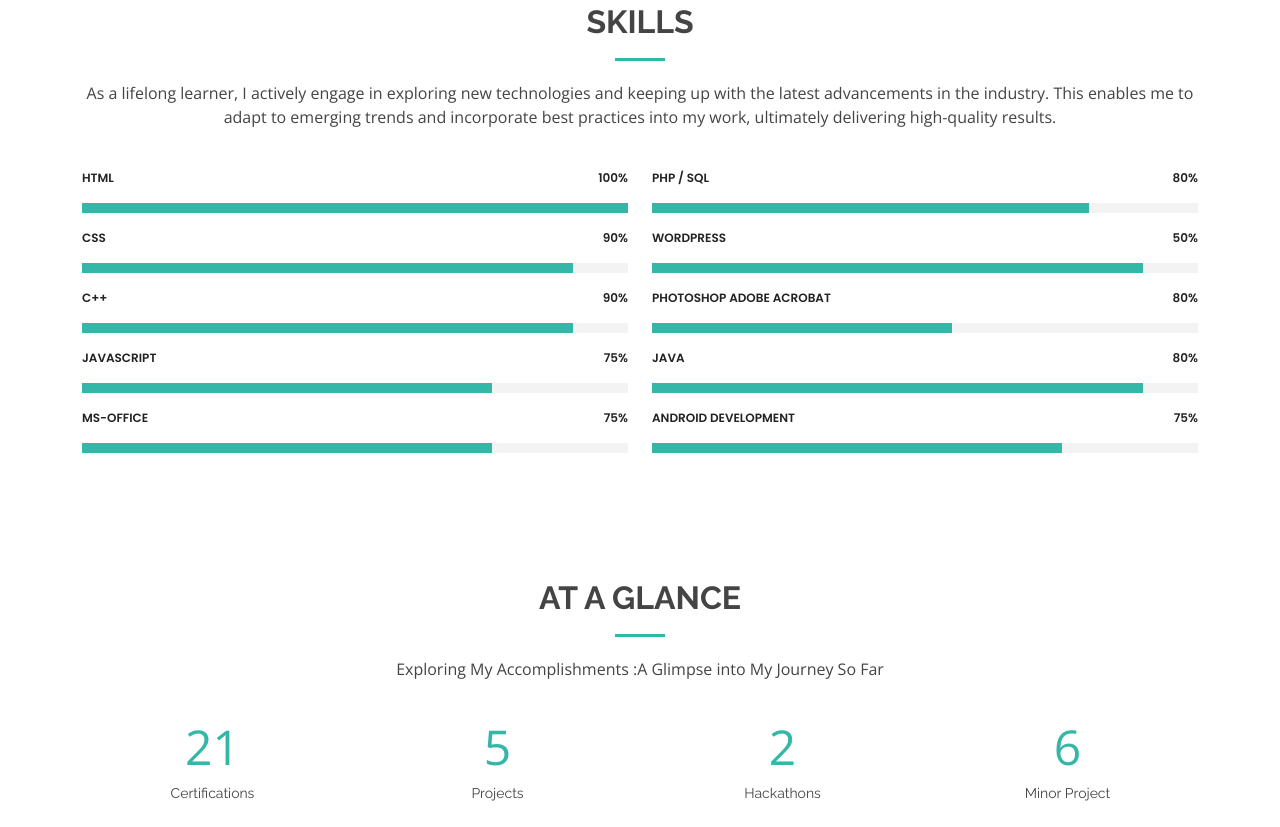
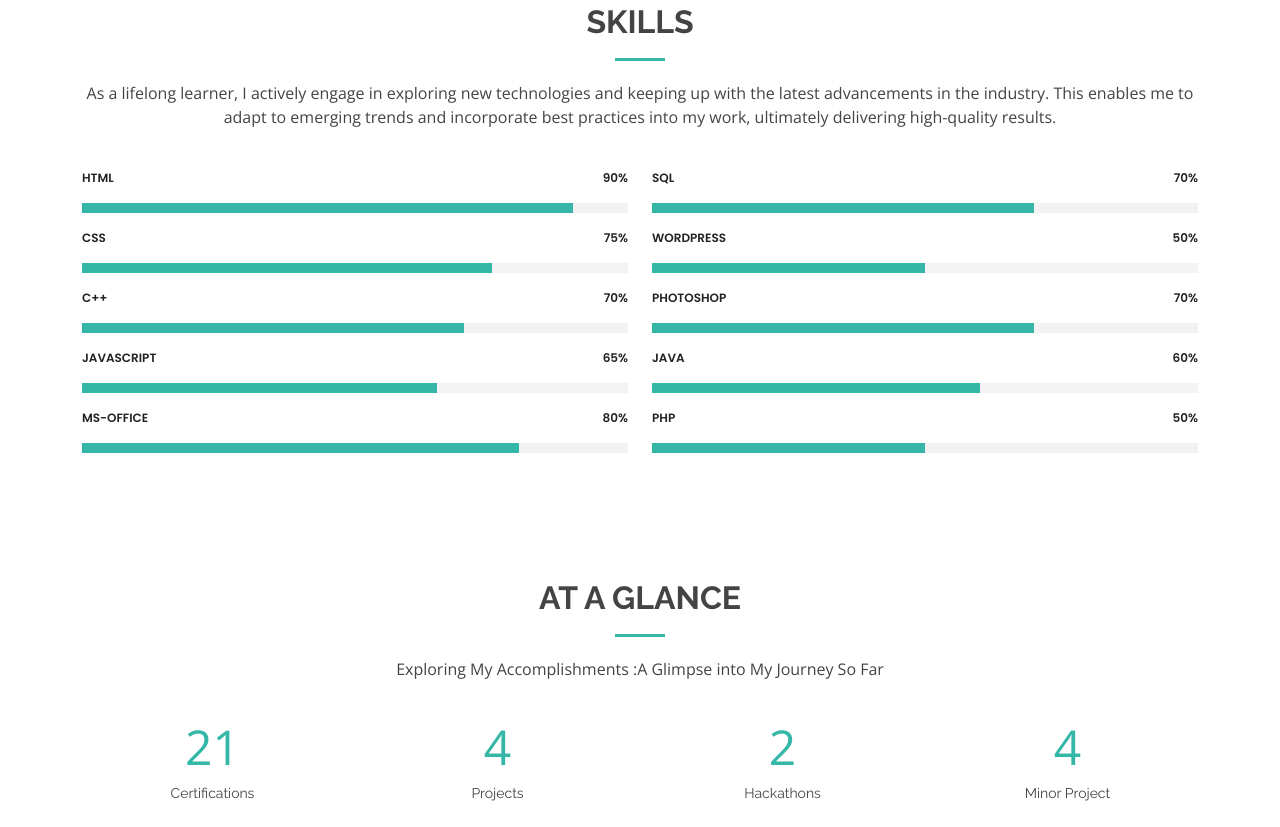
Before and after one commit to mohdarman98/portfolio, a plain HTML site: page about.html in a window 1280 px wide. Shown: the part 759-1586 px from the top of the page. Drawn offline with nearby package versions, Linux system fonts and the light colour scheme.

Commit message:
change the content

```diff
--- a/about.html
+++ b/about.html
@@ -131,34 +131,34 @@
           <div class="col-lg-6">
 
             <div class="progress">
-              <span class="skill">HTML <i class="val">100%</i></span>
+              <span class="skill">HTML <i class="val">90%</i></span>
               <div class="progress-bar-wrap">
-                <div class="progress-bar" role="progressbar" aria-valuenow="100" aria-valuemin="0" aria-valuemax="100"></div>
+                <div class="progress-bar" role="progressbar" aria-valuenow="90" aria-valuemin="0" aria-valuemax="100"></div>
               </div>
             </div>
 
             <div class="progress">
-              <span class="skill">CSS <i class="val">90%</i></span>
-              <div class="progress-bar-wrap">
-                <div class="progress-bar" role="progressbar" aria-valuenow="90" aria-valuemin="0" aria-valuemax="100"></div>
-              </div>
-            </div>
-            <div class="progress">
-              <span class="skill">C++ <i class="val">90%</i></span>
-              <div class="progress-bar-wrap">
-                <div class="progress-bar" role="progressbar" aria-valuenow="90" aria-valuemin="0" aria-valuemax="100"></div>
-              </div>
-            </div>
-            <div class="progress">
-              <span class="skill">JavaScript<i class="val">75%</i></span>
+              <span class="skill">CSS <i class="val">75%</i></span>
               <div class="progress-bar-wrap">
                 <div class="progress-bar" role="progressbar" aria-valuenow="75" aria-valuemin="0" aria-valuemax="100"></div>
               </div>
             </div>
             <div class="progress">
-              <span class="skill">MS-OFFICE<i class="val">75%</i></span>
+              <span class="skill">C++ <i class="val">70%</i></span>
               <div class="progress-bar-wrap">
-                <div class="progress-bar" role="progressbar" aria-valuenow="75" aria-valuemin="0" aria-valuemax="100"></div>
+                <div class="progress-bar" role="progressbar" aria-valuenow="70" aria-valuemin="0" aria-valuemax="100"></div>
+              </div>
+            </div>
+            <div class="progress">
+              <span class="skill">JavaScript<i class="val">65%</i></span>
+              <div class="progress-bar-wrap">
+                <div class="progress-bar" role="progressbar" aria-valuenow="65" aria-valuemin="0" aria-valuemax="100"></div>
+              </div>
+            </div>
+            <div class="progress">
+              <span class="skill">MS-OFFICE<i class="val">80%</i></span>
+              <div class="progress-bar-wrap">
+                <div class="progress-bar" role="progressbar" aria-valuenow="80" aria-valuemin="0" aria-valuemax="100"></div>
               </div>
             </div>
 
@@ -168,35 +168,35 @@
           <div class="col-lg-6">
 
             <div class="progress">
-              <span class="skill">PHP / SQL <i class="val">80%</i></span>
+              <span class="skill">SQL <i class="val">70%</i></span>
               <div class="progress-bar-wrap">
-                <div class="progress-bar" role="progressbar" aria-valuenow="80" aria-valuemin="0" aria-valuemax="100"></div>
+                <div class="progress-bar" role="progressbar" aria-valuenow="70" aria-valuemin="0" aria-valuemax="100"></div>
               </div>
             </div>
 
             <div class="progress">
               <span class="skill">WordPress <i class="val">50%</i></span>
               <div class="progress-bar-wrap">
-                <div class="progress-bar" role="progressbar" aria-valuenow="90" aria-valuemin="0" aria-valuemax="100"></div>
+                <div class="progress-bar" role="progressbar" aria-valuenow="50" aria-valuemin="0" aria-valuemax="100"></div>
               </div>
             </div>
 
             <div class="progress">
-              <span class="skill">Photoshop Adobe Acrobat <i class="val">80%</i></span>
+              <span class="skill">Photoshop<i class="val">70%</i></span>
               <div class="progress-bar-wrap">
-                <div class="progress-bar" role="progressbar" aria-valuenow="55" aria-valuemin="0" aria-valuemax="100"></div>
+                <div class="progress-bar" role="progressbar" aria-valuenow="70" aria-valuemin="0" aria-valuemax="100"></div>
               </div>
             </div>
             <div class="progress">
-              <span class="skill">Java <i class="val">80%</i></span>
+              <span class="skill">Java <i class="val">60%</i></span>
               <div class="progress-bar-wrap">
-                <div class="progress-bar" role="progressbar" aria-valuenow="90" aria-valuemin="0" aria-valuemax="100"></div>
+                <div class="progress-bar" role="progressbar" aria-valuenow="60" aria-valuemin="0" aria-valuemax="100"></div>
               </div>
             </div>
             <div class="progress">
-              <span class="skill">Android Development<i class="val">75%</i></span>
+              <span class="skill">PHP<i class="val">50%</i></span>
               <div class="progress-bar-wrap">
-                <div class="progress-bar" role="progressbar" aria-valuenow="75" aria-valuemin="0" aria-valuemax="100"></div>
+                <div class="progress-bar" role="progressbar" aria-valuenow="50" aria-valuemin="0" aria-valuemax="100"></div>
               </div>
             </div>
           </div>
@@ -223,7 +223,7 @@
           </div>
 
           <div class="col-lg-3 col-6 text-center">
-            <span data-purecounter-start="0" data-purecounter-end="5" data-purecounter-duration="1" class="purecounter"></span>
+            <span data-purecounter-start="0" data-purecounter-end="4" data-purecounter-duration="1" class="purecounter"></span>
             <p>Projects</p>
           </div>
 
@@ -233,7 +233,7 @@
           </div>
 
           <div class="col-lg-3 col-6 text-center">
-            <span data-purecounter-start="0" data-purecounter-end="6" data-purecounter-duration="1" class="purecounter"></span>
+            <span data-purecounter-start="0" data-purecounter-end="4" data-purecounter-duration="1" class="purecounter"></span>
             <p>Minor Project</p>
           </div>
 
```
Also changed, not shown: resume.html (+6 -6 lines).
